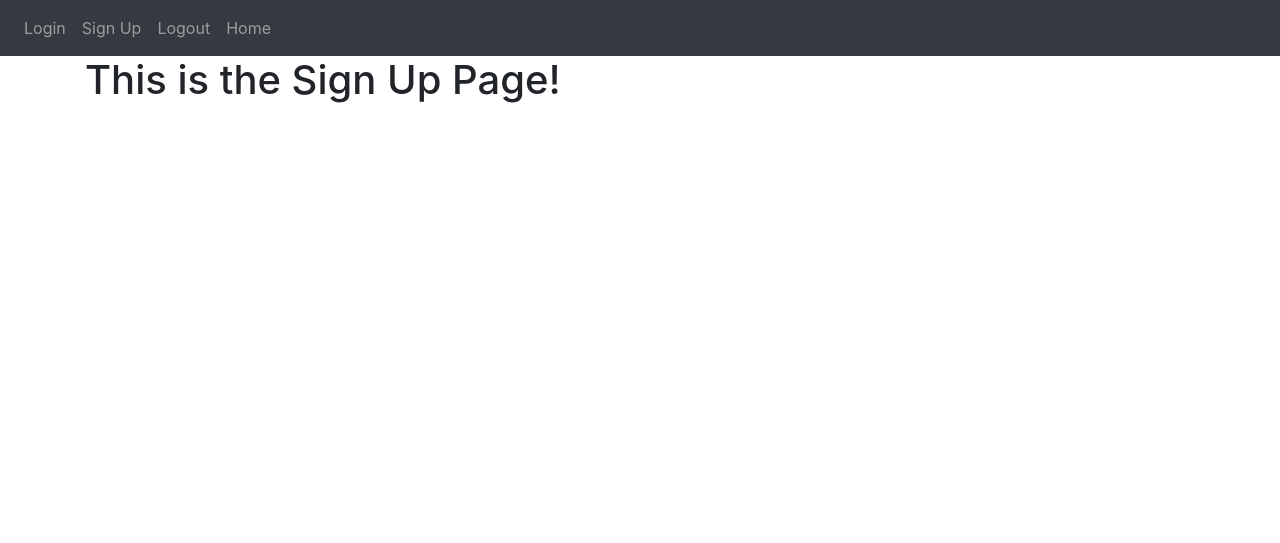
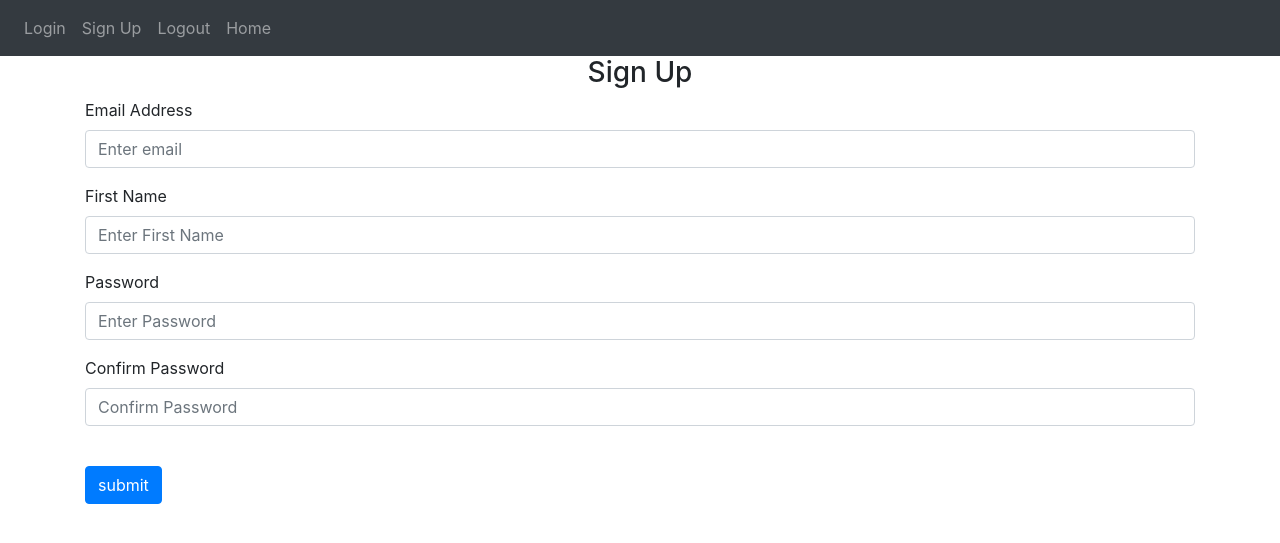
Before and after one commit to eviepk12/notes_app_python, a Flask app: page /sign-up in a window 1280 px wide. Shown: the top 543 px of the page. Run offline with Flask 2, Linux system fonts and the light colour scheme; parts of the project's set-up code (start-up, migrations or seed data) failed here and were passed over; some libraries are stand-ins or nearby versions.

Commit message:
added progress

```diff
--- a/website/__init__.py
+++ b/website/__init__.py
@@ -1,8 +1,13 @@
 from flask import Flask
+from flask_sqlalchemy import SQLAlchemyv as db
+
+DB_NAME = "database.db"
 
 def create_app():
     app = Flask(__name__)
     app.config['SECRET_KEY'] = 'jaisdfaadfhasdfhsdf' # secret key that should not be known other than the developers for decrypting data
+    app.config['SQLALCHEMY_DATABASE_URI'] = f"sqlite:///{DB_NAME}" # locates the sql alchemy database
+    db.init_app()
 
     from .views import views
     from .auth import auth
--- a/website/auth.py
+++ b/website/auth.py
@@ -1,15 +1,34 @@
-from flask import Blueprint, render_template
+from flask import Blueprint, render_template, request, flash
 
 auth = Blueprint('auth', __name__)
 
-@auth.route('/login')
+@auth.route('/login', methods=['GET', 'POST'])
 def login():
+    data = request.form
+    print(data)
     return render_template("login.html")
 
 @auth.route('/logout')
 def logout():
     return "<p> logout </p>"
 
-@auth.route('/sign-up')
+@auth.route('/sign-up', methods=['GET', 'POST'])
 def sign_up():
+    if request.method == 'POST':
+        email = request.form.get('email')
+        firstName = request.form.get('firstName')
+        password1 = request.form.get('password1')
+        password2 = request.form.get('password2')
+
+        if len(email) < 4:
+            flash("Email must be greater than 3 characters", category='error')
+        elif len(firstName) < 2:
+            flash("First name must be greater than 1 character", category='error')
+        elif len(password1) < 7:
+            flash("Password is too short", category='error')
+        elif password1 != password2:
+            flash("Password don't match!", category='error')
+        else:
+            flash("Account created!", category='success')
+
     return render_template("sign-up.html")
--- a/website/models.py
+++ b/website/models.py
@@ -0,0 +1,5 @@
+from . import db
+from flask_login import UserMixin
+
+class User(db.Model, UserMixin):
+    id = db.Column()
--- a/website/templates/base.html
+++ b/website/templates/base.html
@@ -33,6 +33,31 @@
          </div>
     </nav>
 
+    {% with messages = get_flashed_messages(with_categories=true) %}
+    {% if messages %}
+      {% for category, message in messages %}
+
+        {% if category == 'error' %}
+        <div class="alert alert-danger alter-dismissable fade show" role="alert">
+          {{ message }}
+          <button type="button" class="close" data-dismiss="alert">
+            <span aria-hidden="true">&times;</span>
+          </button>
+        </div>
+
+        {% else %}
+        <div class="alert alert-success alter-dismissable fade show" role="alert">
+          {{ message }}
+          <button type="button" class="close" data-dismiss="alert">
+            <span aria-hidden="true">&times;</span>
+          </button>
+        </div>
+
+        {% endif %}
+      {% endfor %}
+    {% endif %}
+    {% endwith %}
+
     <div class="container">
       {% block content %}
 
--- a/website/templates/sign-up.html
+++ b/website/templates/sign-up.html
@@ -1,5 +1,27 @@
 {% extends "base.html" %} {% block title %}Sign Up{% endblock %}
 
 {% block content %}
-    <h1>This is the Sign Up Page!</h1>
+    <form method="POST">
+        <h3 align="center"> Sign Up</h3>
+        <div class="form-group">
+            <label for="email">Email Address</label>
+            <input type="email" class="form-control" name="email" id="email" placeholder="Enter email">
+        </div>
+        <div class="form-group">
+            <label for="firstName">First Name</label>
+            <input type="text" class="form-control" name="firstName" id="firstName" placeholder="Enter First Name">
+        </div>
+        <div class="form-group">
+            <label for="password1">Password</label>
+            <input type="password" class="form-control" name="password1" id="password1" placeholder="Enter Password">
+        </div>
+        <div class="form-group">
+            <label for="password2">Confirm Password</label>
+            <input type="password" class="form-control" name="password2" id="password2" placeholder="Confirm Password">
+        </div>
+
+        <br>
+
+        <button type="submit" class="btn btn-primary">submit</button>
+    </form>
 {% endblock %}
```
Also changed, not shown: website/templates/login.html (+15 -1 lines), website/static/index.js (deleted).
